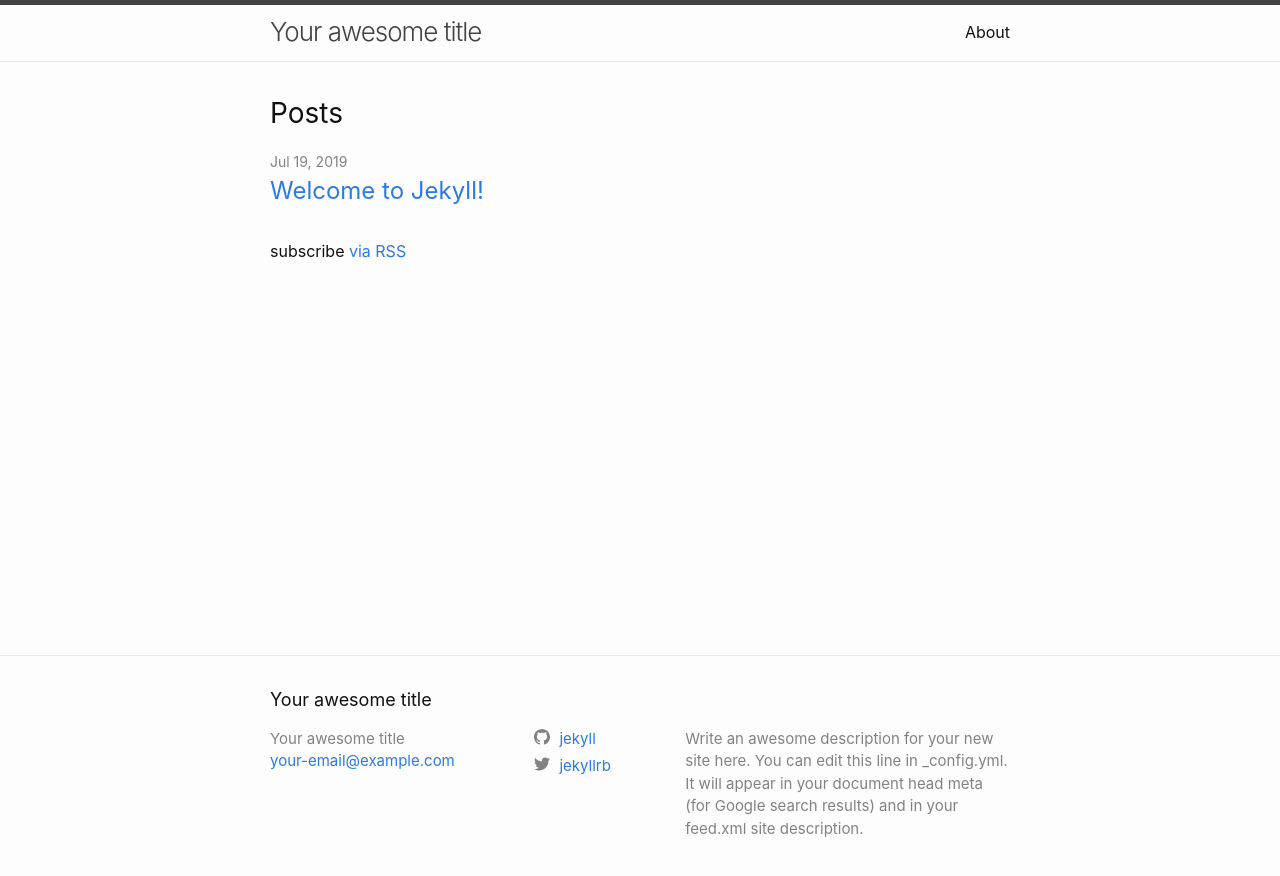
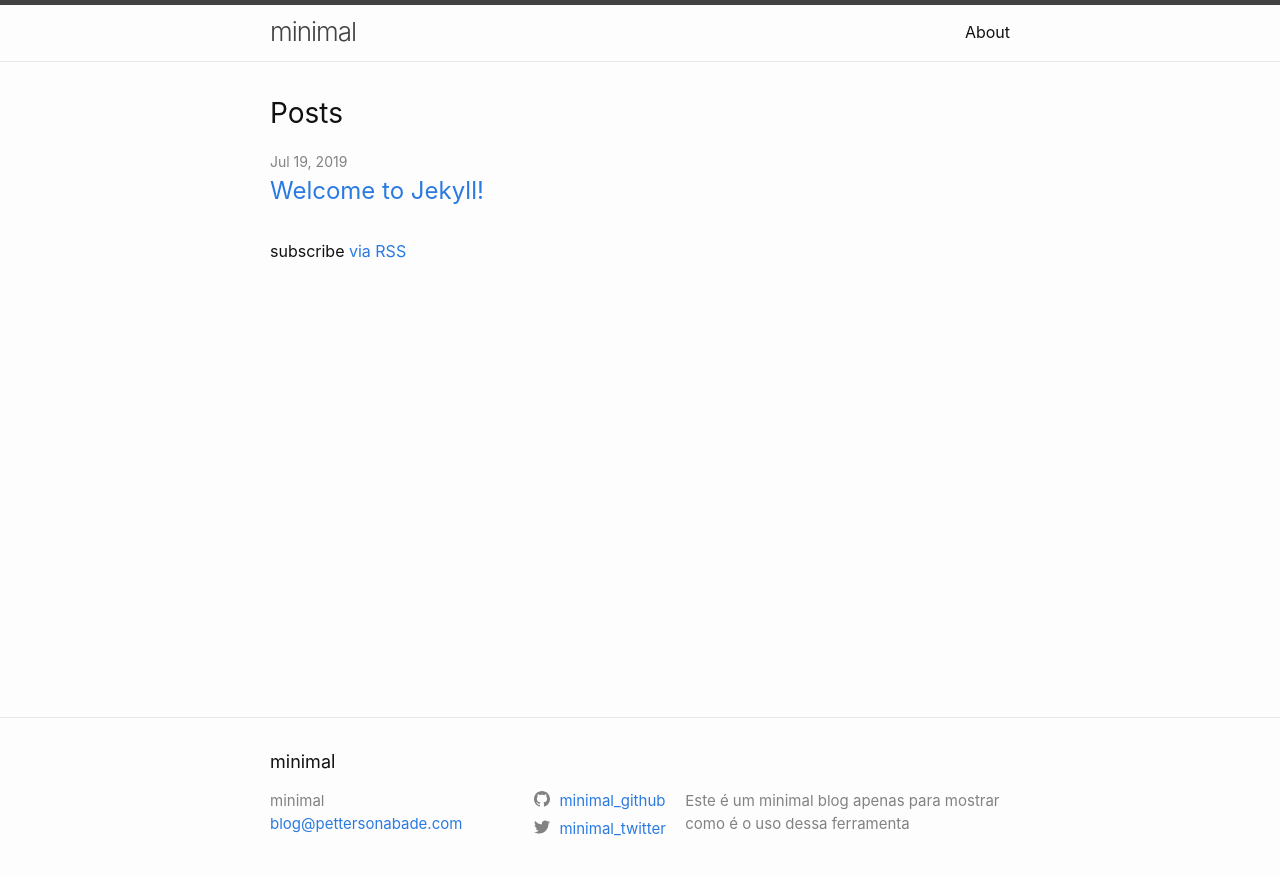
Before and after one commit to AbadePetterson/minimal-blog, a Jekyll site: the page built from index.md, in a window 1280 px wide. Shown: the top 876 px of the page. Built offline with Jekyll 4.4.1, drawn with Linux system fonts in a browser that asks for light colours.

Commit message:
correções no config

```diff
--- a/_config.yml
+++ b/_config.yml
@@ -13,16 +13,14 @@
 # you will see them accessed via {{ site.title }}, {{ site.email }}, and so on.
 # You can create any custom variable you would like, and they will be accessible
 # in the templates via {{ site.myvariable }}.
-title: Your awesome title
-email: your-email@example.com
-description: >- # this means to ignore newlines until "baseurl:"
-  Write an awesome description for your new site here. You can edit this
-  line in _config.yml. It will appear in your document head meta (for
-  Google search results) and in your feed.xml site description.
-baseurl: "" # the subpath of your site, e.g. /blog
-url: "" # the base hostname & protocol for your site, e.g. http://example.com
-twitter_username: jekyllrb
-github_username:  jekyll
+title: minimal
+email: blog@pettersonabade.com
+description: "Este é um minimal blog apenas para mostrar como é o uso dessa ferramenta"
+
+baseurl: "/minimal-blog" # the subpath of your site, e.g. /blog
+url: "pettersonabade.com.br" # the base hostname & protocol for your site, e.g. http://example.com
+twitter_username: minimal_twitter
+github_username:  minimal_github
 
 # Build settings
 markdown: kramdown
```
